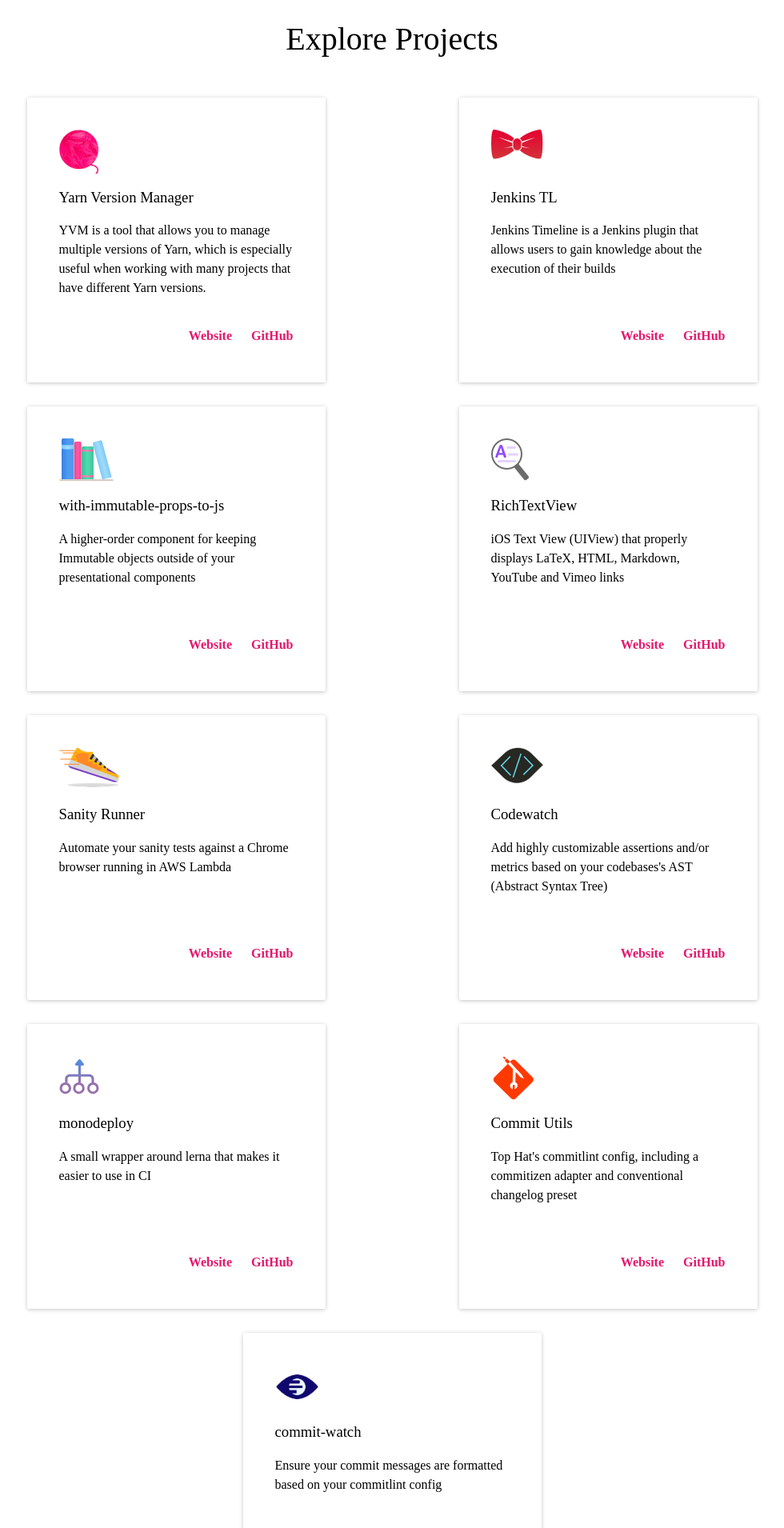
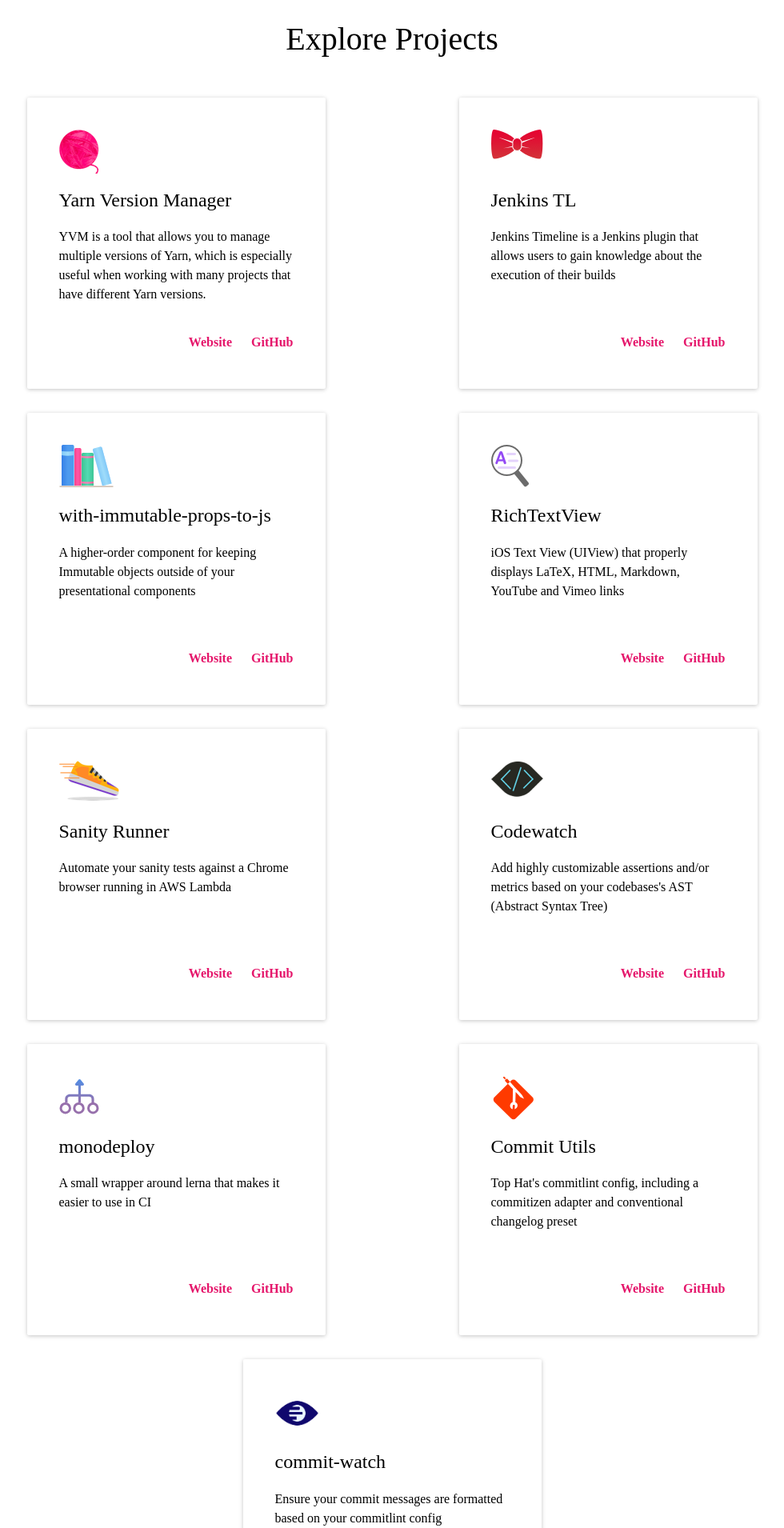
Before and after one commit to tophat/opensource.tophat.com, a Jekyll site: the page built from index.html, in a window 1280 px wide. Shown: the part 591-2501 px from the top of the page at 80% size, without its empty margins (150-1130 px from the left). Built offline with Jekyll 4.4.1, drawn with Linux system fonts in a browser that asks for light colours; nearby versions of some CDN libraries; some web fonts are replaced.

Commit message:
wip: mark proj icons as presentational; heading only increase 1

```diff
--- a/index.html
+++ b/index.html
@@ -10,9 +10,9 @@
         {% for project in site.data.projects %}
             <div class="project-card">
                 <div class="project-logo">
-                    <img src="{{ project.img_src }}">
+                    <img src="{{ project.img_src }}" role="none">
                 </div>
-                <h3 class="project-title">{{ project.title }}</h3>
+                <h2 class="project-title">{{ project.title }}</h3>
                 <div class="project-stars" data-project="{{ project.data_project }}"><i class="fas fa-star"></i><span class="count"></span></div>
                 <p class="project-description">
                     {{ project.description }}
```
